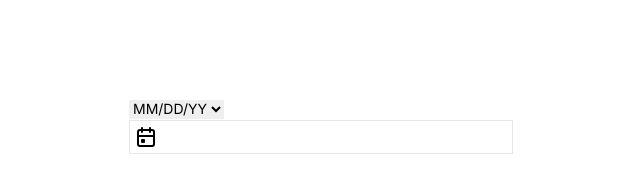
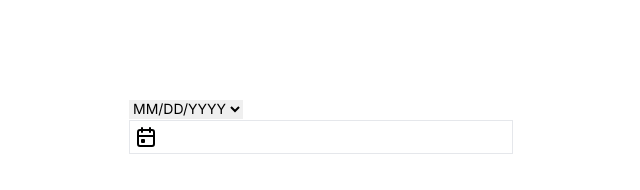
Before and after one commit to kyle41io/CalendarTest, a Next.js app: page / in a window 1280 px wide. Shown: the top 190 px of the page, without its empty margins (319-959 px from the left). Built offline with nearby package versions, Linux system fonts and the light colour scheme.

Commit message:
fix: format

```diff
--- a/app/components/SelectedDates.jsx
+++ b/app/components/SelectedDates.jsx
@@ -26,8 +26,8 @@ const SelectedDates = ({selectedDates, handleShowCalendar}) => {
       <select
         className=" cursor-pointer text-sm" onChange={onChangeFormatDate}
       >
-        <option value="1">MM/DD/YY</option>
-        <option value="2">DD/MM/YY</option>
+        <option value="1">MM/DD/YYYY</option>
+        <option value="2">DD/MM/YYYY</option>
       </select>
       <div className="flex border p-1">
         <button onClick={handleShowCalendar}>
--- a/app/page.js
+++ b/app/page.js
@@ -9,7 +9,6 @@ export default function Home() {
   const [showCalendar, setShowCalendar] = useState(false);
   const calendarRef = useRef(null);
 
-
   const handleToggle = () => {
     setMultiple(!multiple);
     if (!multiple) {
@@ -17,10 +16,7 @@ export default function Home() {
     }
   };
 
-   const handleShowCalendar = () => {
-    if (showCalendar === true) {
-      setSelectedDates([]);
-    }
+  const handleShowCalendar = () => {
     setShowCalendar(!showCalendar);
   };
 
@@ -28,12 +24,9 @@ export default function Home() {
     const handleClickOutside = (event) => {
       if (calendarRef.current && !calendarRef.current.contains(event.target)) {
         setShowCalendar(false);
-        setSelectedDates([]);
       }
     };
-
     document.addEventListener('mousedown', handleClickOutside);
-
     return () => {
       document.removeEventListener('mousedown', handleClickOutside);
     };
@@ -41,8 +34,8 @@ export default function Home() {
 
   return (
     <main className="flex min-h-screen flex-col items-center p-24">
-      <div ref={calendarRef}>
-        <SelectedDates selectedDates={selectedDates} handleShowCalendar={handleShowCalendar} />
+      <div>
+        <SelectedDates  selectedDates={selectedDates} handleShowCalendar={handleShowCalendar} />
       </div>
       {showCalendar && (
         <div ref={calendarRef}>
--- a/app/utils/render.js
+++ b/app/utils/render.js
@@ -34,7 +34,7 @@ export const renderCalendar = (month, year, selectedDates, handleDateClick) => {
         new Date(year, month - 1, i).toISOString().split('T')[0];
     }
 
-    const classNames = `day ${isActive ? 'bg-blue-500 text-white shadow-lg' : ''}`;
+    const classNames = `day ${isActive ? '!bg-blue-500 !text-white !shadow-lg' : ''}`;
 
     days.push(
       <div
```
